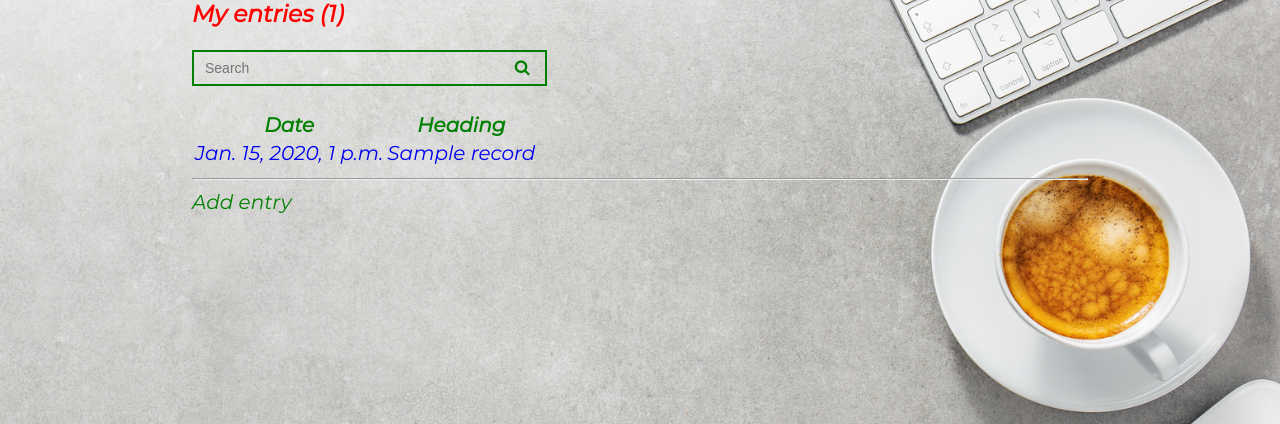
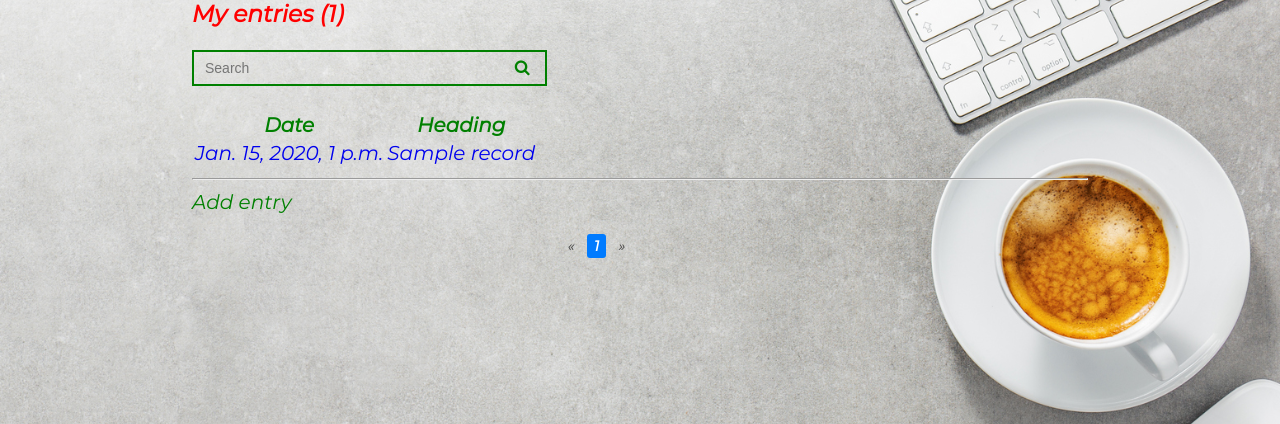
Before and after one commit to antonkomp/diary_project, a Django app: page /all_records/ in a window 1280 px wide. Shown: the part 91-515 px from the top of the page. Run offline with Django 3.2, Linux system fonts and the light colour scheme; a user stored in the database is signed in; tables that the repository leaves empty hold one stand-in row (values such as "Sample post"); some libraries are stand-ins or nearby versions.

Commit message:
added pagination entries

```diff
--- a/src/records/templates/add_record.html
+++ b/src/records/templates/add_record.html
@@ -9,7 +9,7 @@
   {% csrf_token %}
     <h3>Add entry</h3>
    {{ form.as_p }}
-   <button class="save" type="submit">Save</button>
+    <button class="save" type="submit">Save</button>
 </form>
     <hr>
     <a class="all_records" href="{% url 'all_records' %}"> My entries </a><br>
--- a/src/records/templates/all_records.html
+++ b/src/records/templates/all_records.html
@@ -42,5 +42,28 @@
         </table>
     </form>
     <hr>
-    <a class="add_record" href="{% url 'add_record' %}"> Add entry </a><br><br><br>
+    <a class="add_record" href="{% url 'add_record' %}"> Add entry </a><br>
+    <div class="row">
+        <div class="large-3 large-offset-5 columns">
+            <ul class="pagination">
+                {% if records.has_previous %}
+                    <li class="arrow"><a href="/page/{{ records.previous_page_number }}/">&laquo;</a></li>
+                {% else %}
+                    <li class="arrow unavailable"><a href="">&laquo;</a></li>
+                {% endif %}
+                {% for page in records.paginator.page_range %}
+                    {% if page == records.number %}
+                        <li class="current"><a href="/page/{{ page }}/">{{ page }}</a></li>
+                    {% else %}
+                        <li><a href="/page/{{ page }}/">{{ page }}</a></li>
+                    {% endif %}
+                {% endfor %}
+                {% if records.has_next %}
+                    <li class="arrow"><a href="/page/{{ records.next_page_number }}/">&raquo;</a></li>
+                {% else %}
+                    <li class="arrow unavailable"><a href="">&raquo;</a></li>
+                {% endif %}
+            </ul>
+        </div>
+    </div>
 {% endblock %}
--- a/src/records/templates/open_image.html
+++ b/src/records/templates/open_image.html
@@ -11,6 +11,6 @@
   </style>
 </head>
 <body>
-    <p style="text-align: center;"><img src="{{ record.image.url }}" alt="connect" style="max-height:600px"></p>
+    <p style="text-align: center;"><img src="{{ record.image.url }}" alt="picture"></p>
 </body>
 </html>
--- a/src/records/urls.py
+++ b/src/records/urls.py
@@ -2,6 +2,7 @@ from django.urls import path
 from .views import add_record, all_records, detail_record, edit_record, \
     delete_record, open_image, send_record, APIRecords, APICreateRecord, APIUpdateRecord, APIDeleteRecord
 
+from django.conf.urls import url
 
 urlpatterns = [
     path('add_record/', add_record, name='add_record'),
@@ -15,4 +16,5 @@ urlpatterns = [
     path('api/record/create/', APICreateRecord.as_view()),
     path('api/record/update/<int:pk>/', APIUpdateRecord.as_view()),
     path('api/record/delete/<int:pk>/', APIDeleteRecord.as_view()),
+    url(r'^page/(\d+)/$', all_records, name='all_records'),
     ]
--- a/src/records/views.py
+++ b/src/records/views.py
@@ -14,11 +14,27 @@ from .serializers import RecordsSerializer, CreateRecordSerializer, UpdateRecord
 from rest_framework import generics
 from django.contrib.auth.forms import AuthenticationForm
 from django.db.models import F, Q
+from PIL import Image
+import io
+from django.core.files.base import ContentFile
+from django.core.paginator import Paginator
+
+
+MAX_SIZE = 1024
 
 
 def entrance_url(url):
     entrance = PageView.objects.filter(url=url)
     entrance.update(views=F('views') + 1)
+
+
+def resize_image(us):
+    if us.image.width > MAX_SIZE or us.image.height > MAX_SIZE:
+        img = Image.open(us.image)
+        img.thumbnail((MAX_SIZE, MAX_SIZE), Image.ANTIALIAS)
+        thumb_io = io.BytesIO()
+        img.save(thumb_io, img.format, quality=86)
+        us.image.save(us.image.name, ContentFile(thumb_io.getvalue()), save=False)
 
 
 @login_required
@@ -29,8 +45,11 @@ def add_record(request):
         if form.is_valid():
             us = form.save(commit=False)
             us.user = request.user
-            if str(us.image) != '' and us.delete_image:
+            print(us.heading)
+            if us.image.name is not None and us.delete_image:
                 us.image = ''
+            elif us.image.name is not None and us.delete_image is False and us.heading != '!original!':
+                resize_image(us)
             us.save()
             messages.success(request, 'New entry added!')
             return redirect('all_records')
@@ -40,19 +59,20 @@ def add_record(request):
 
 
 @login_required
-def all_records(request):
+def all_records(request, page_number=1):
     if request.method == "GET":
         entrance_url('records')
         search_query = request.GET.get('s', '')
         if search_query:
             rec_user = Record.objects.filter(Q(user_id=request.user.id) & (Q(heading__icontains=search_query) |
-                                             Q(text__icontains=search_query)))
+                                                                           Q(text__icontains=search_query)))
         else:
             rec_user = Record.objects.filter(user_id=request.user.id)
+        current_page = Paginator(rec_user, 25)
         quantity_records = 0
         for _ in rec_user:
             quantity_records += 1
-        return render(request, 'all_records.html', {'records': rec_user, 'quantity_records': quantity_records,
+        return render(request, 'all_records.html', {'records': current_page.page(page_number), 'quantity_records': quantity_records,
                                                     'keyword_search': search_query})
 
 
--- a/src/static/css/accounts/edit.css
+++ b/src/static/css/accounts/edit.css
@@ -45,8 +45,10 @@ input:hover {
     -ms-transform: scale(1.06);
     transform: scale(1.06);
     }
-
 span {
 	font-size: 13px;
 	color: #56595A;
 	}
+#id_image {
+    background: transparent;
+    }
--- a/src/static/css/records/all_records.css
+++ b/src/static/css/records/all_records.css
@@ -40,3 +40,73 @@ h3 {
 .search_inp:focus {
     border-color: #7a66b0;
 }
+.row {
+    width: 100%;
+    margin-left: auto;
+    margin-right: auto;
+    margin-top: 0;
+    margin-bottom: 0;
+    max-width: 62.5rem;
+    *zoom: 1;
+  }
+.row:before, .row:after {
+    content: " ";
+    display: table;
+}
+.row:after {
+    clear: both;
+}
+.large-3 {
+    width: 50%;
+}
+.large-offset-5 {
+    margin-left: 35% !important;
+
+}
+.columns {
+    position: relative;
+    padding-left: 0.9375rem;
+    padding-right: 0.9375rem;
+    float: left;
+}
+ul.pagination {
+    display: block;
+    height: 1.5rem;
+    margin-left: -0.3125rem;
+}
+ul.pagination li {
+    height: 1.5rem;
+    color: #222222;
+    font-size: 0.9rem;
+    margin-left: 0.3125rem;
+}
+ul.pagination li a {
+    display: block;
+    padding: 0.01rem 0.45rem 0.01rem;
+    color: #313131;
+    -webkit-border-radius: 3px;
+    border-radius: 3px;
+}
+ul.pagination li:hover a, ul.pagination li a:focus {
+    background: #e6e6e6;
+}
+ul.pagination li.unavailable a {
+    cursor: default;
+    color: #404040;
+}
+ul.pagination li.unavailable:hover a, ul.pagination li.unavailable a:focus {
+    background: transparent;
+}
+ul.pagination li.current a {
+    background: #007bff;
+    color: white;
+    font-weight: bold;
+    cursor: default;
+}
+ul.pagination li.current a:hover, ul.pagination li.current a:focus {
+    background: #007bff;
+}
+ul.pagination li {
+    float: left;
+    display: block;
+}
```
Also changed, not shown: src/static/css/records/add_record.css (+3 -9 lines), src/media/avatar/young-woman-writing-a-book.jpg (deleted). Lines whose indentation alone changed are shown as unchanged.
